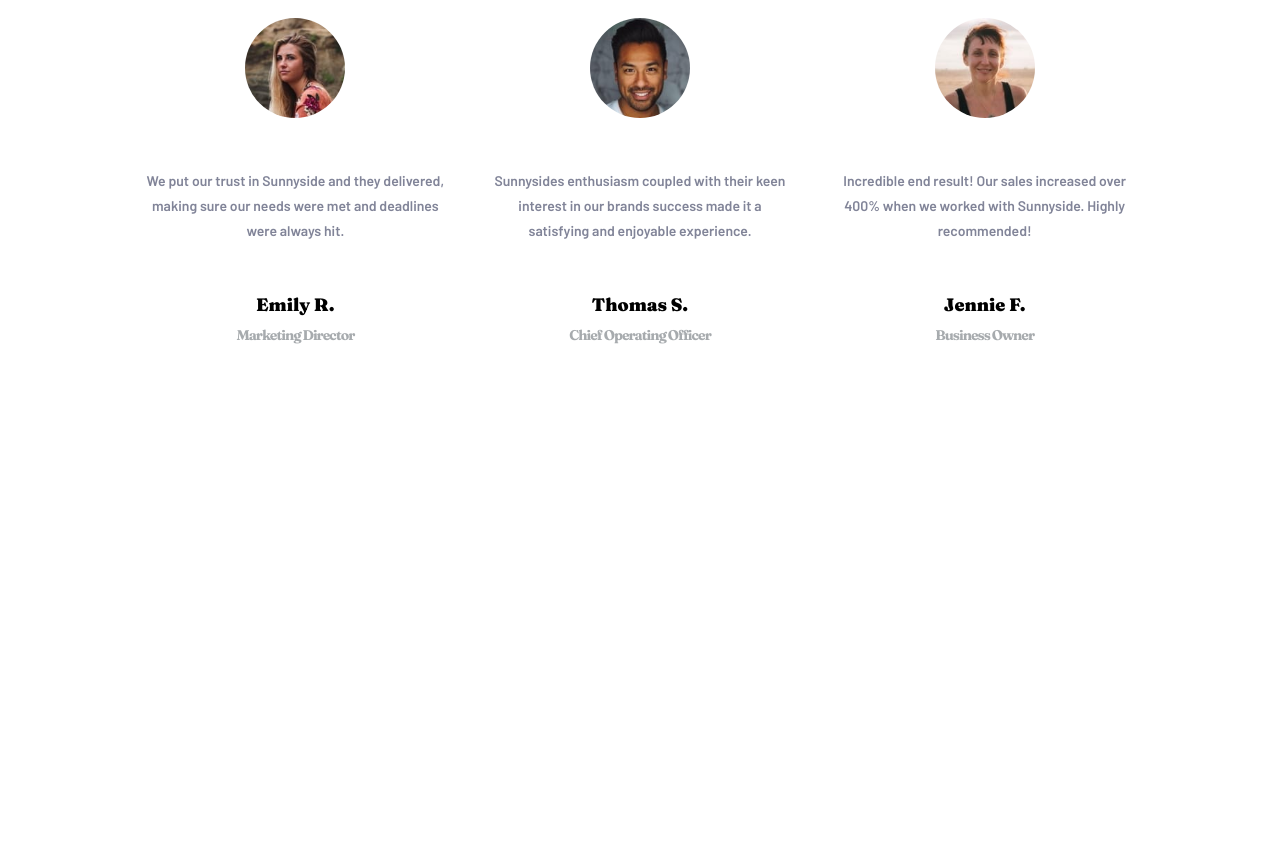
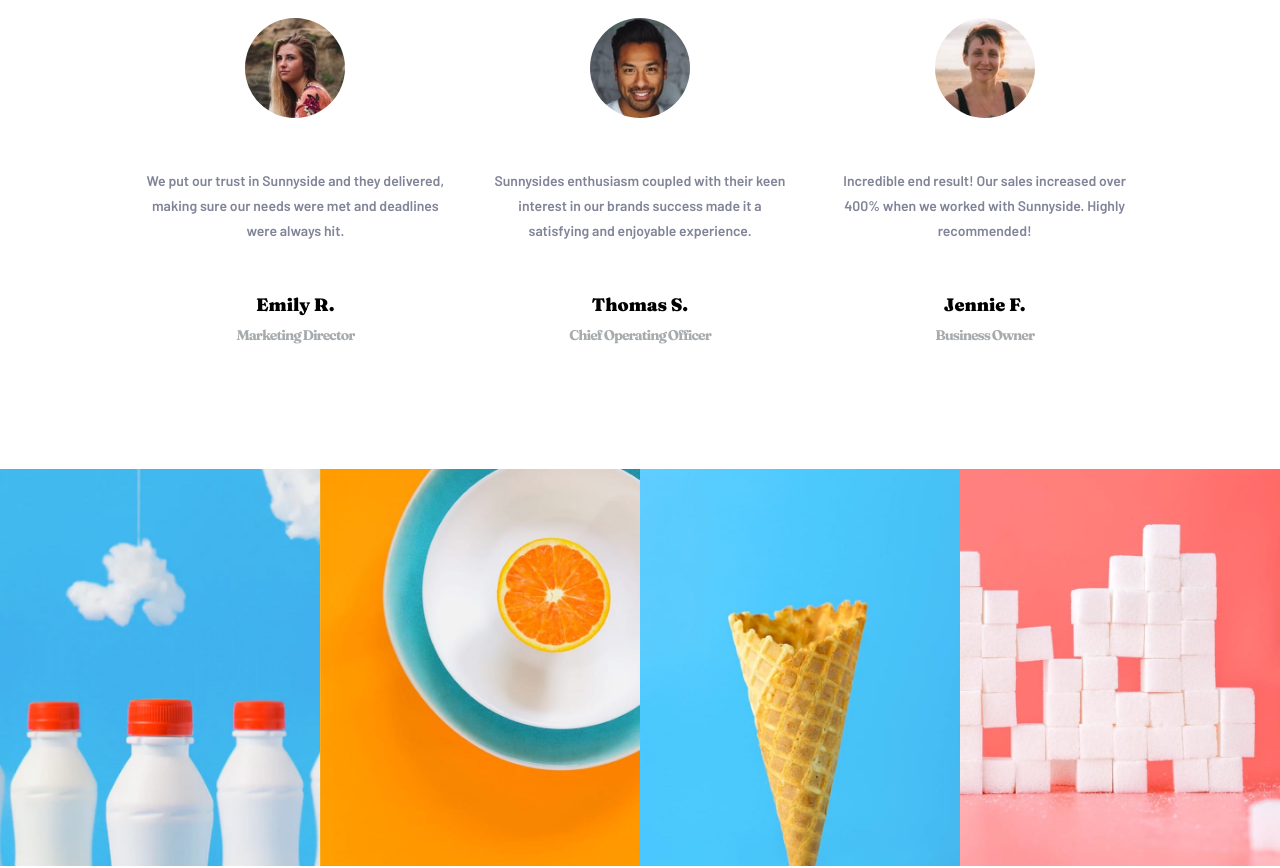
Before and after one commit to Hadirizaldi/documentation_dicoding_learning, a website: page dasarPemrogramanWeb/tugas-akhir/index.html in a window 1280 px wide. Shown: the part 2677-3545 px from the top of the page. Before the commit the page ends 3096 px from the top, so only its background shows below. Drawn offline with Linux system fonts and the light colour scheme.

Commit message:
dasarpemrogramanweb tugas-akhir section project selesai

```diff
--- a/dasarPemrogramanWeb/tugas-akhir/assets/sass/base/_base.scss
+++ b/dasarPemrogramanWeb/tugas-akhir/assets/sass/base/_base.scss
@@ -3,7 +3,7 @@
 *::before {
   padding: 0;
   margin: 0;
-  box-sizing: inherit;
+  box-sizing: border-box;
 }
 
 html {
@@ -13,5 +13,6 @@ html {
 body {
   box-sizing: border-box;
   max-width: 1440px;
+  width: 100%;
   margin-inline: auto;
 }
--- a/dasarPemrogramanWeb/tugas-akhir/assets/sass/main.scss
+++ b/dasarPemrogramanWeb/tugas-akhir/assets/sass/main.scss
@@ -5,5 +5,4 @@
 
 @import "component/index-component";
 
-
 @import "page/home";
--- a/dasarPemrogramanWeb/tugas-akhir/assets/sass/page/_home.scss
+++ b/dasarPemrogramanWeb/tugas-akhir/assets/sass/page/_home.scss
@@ -2,3 +2,4 @@
 @import "../layout/about";
 @import "../layout/services";
 @import "../layout/testimonial";
+@import "../layout/project";
--- a/dasarPemrogramanWeb/tugas-akhir/index.html
+++ b/dasarPemrogramanWeb/tugas-akhir/index.html
@@ -6,6 +6,12 @@
     <title>Sunnyside agency landing page</title>
 
     <!-- require link -->
+    <link
+      rel="icon"
+      type="image/png"
+      sizes="32x32"
+      href="./images/favicon-32x32.png"
+    />
     <link
       rel="icon"
       type="image/png"
@@ -183,6 +189,40 @@
           </div>
         </div>
       </section>
+      <section class="project" id="project">
+        <div class="project__content-box">
+          <div class="project-box">
+            <img
+              src="assets/images/desktop/image-gallery-milkbottles.jpg"
+              alt=""
+              class="project-box__image"
+            />
+          </div>
+          <div class="project-box">
+            <img
+              src="assets/images/desktop/image-gallery-orange.jpg"
+              alt=""
+              class="project-box__image"
+            />
+          </div>
+          <div class="project-box">
+            <img
+              src="assets/images/desktop/image-gallery-cone.jpg"
+              alt=""
+              class="project-box__image"
+            />
+          </div>
+          <div class="project-box">
+            <img
+              src="assets/images/desktop/image-gallery-sugarcubes.jpg"
+              alt=""
+              class="project-box__image"
+            />
+          </div>
+        </div>
+      </section>
     </main>
+    <!-- ====== Footer ======= -->
+    <footer></footer>
   </body>
 </html>
```
Also changed, not shown: dasarPemrogramanWeb/tugas-akhir/assets/css/style.css.
